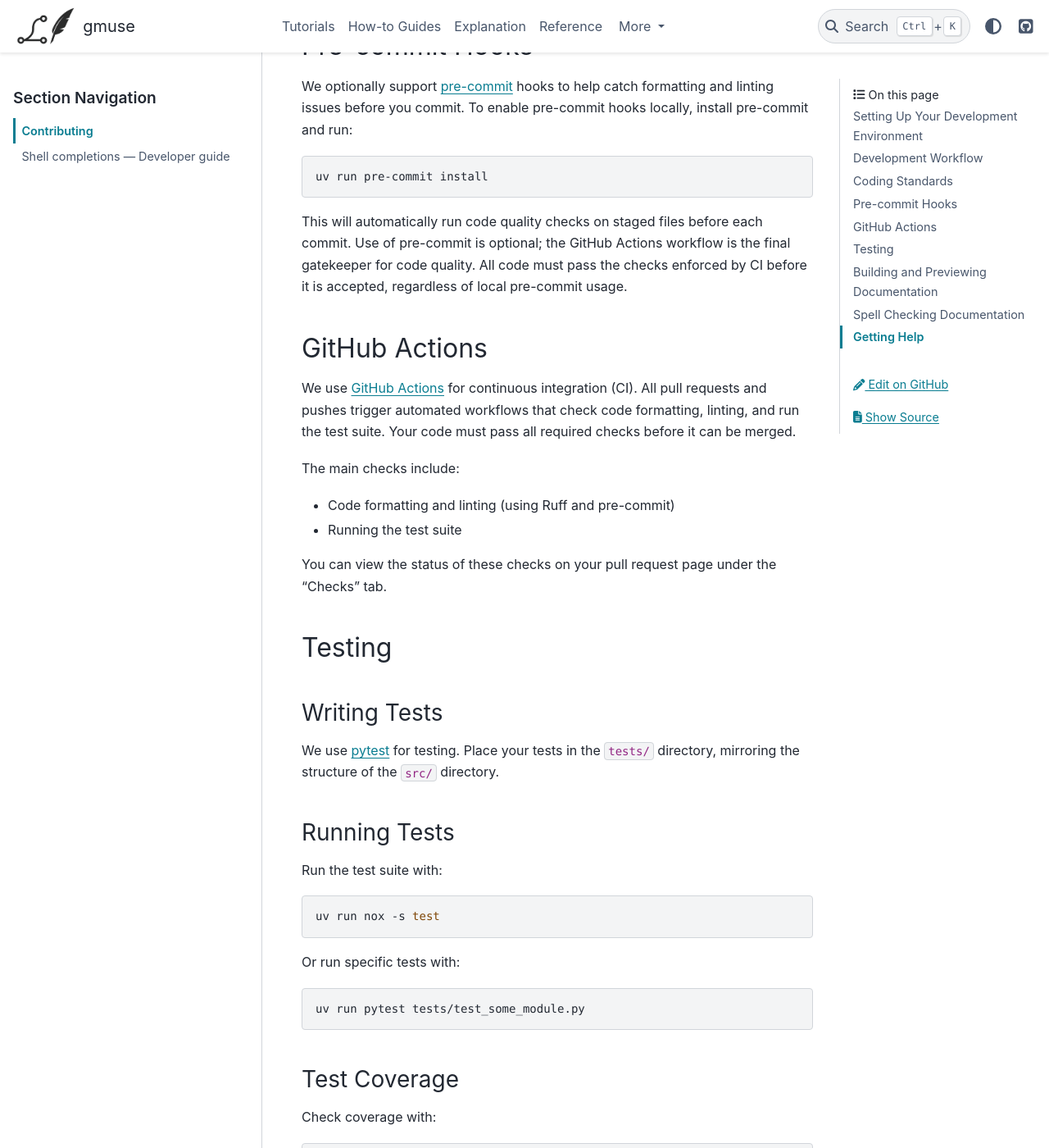
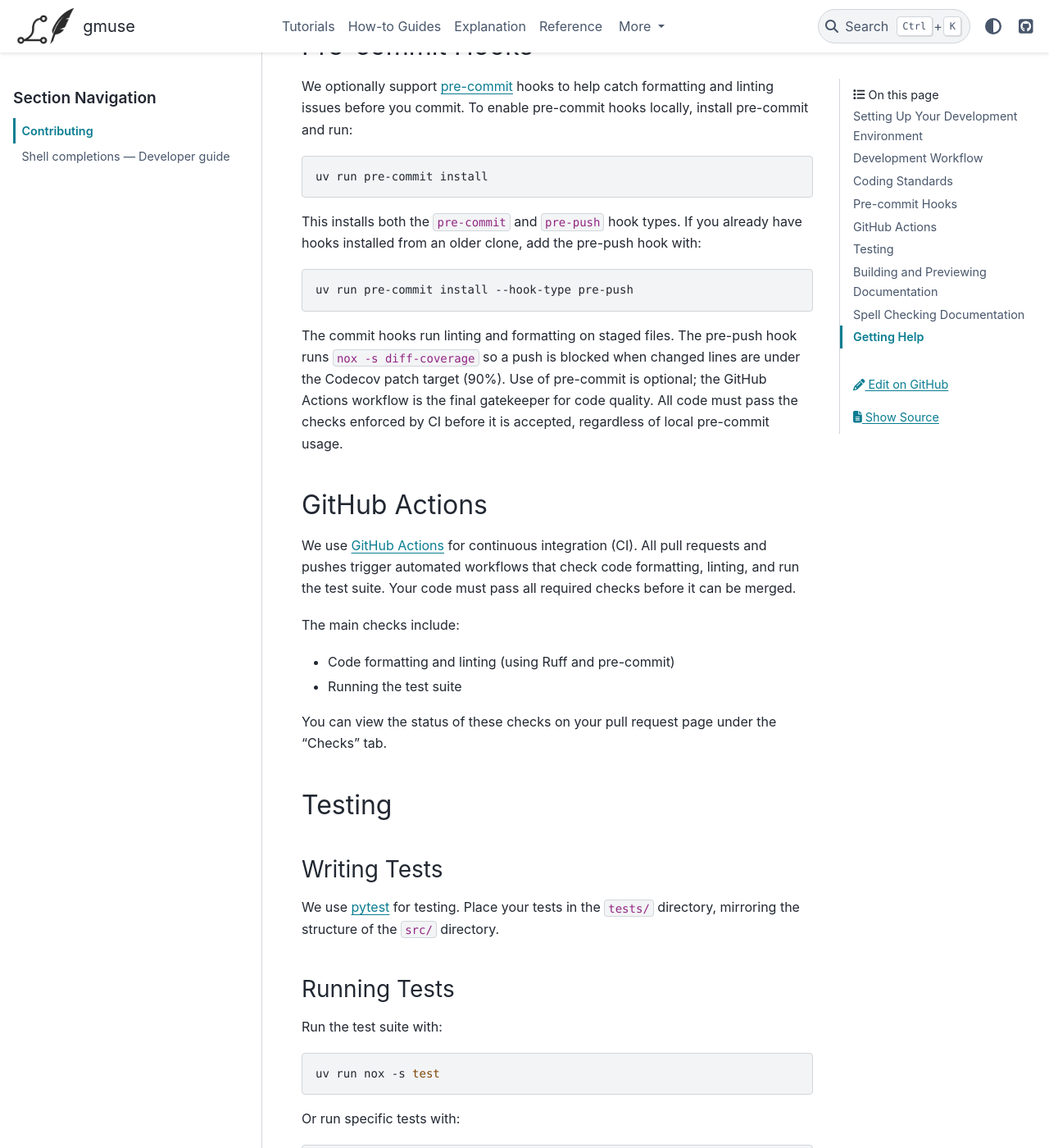
Before and after one commit to rvforest/gmuse, a Sphinx documentation site: the page built from docs/source/development/contributing.md, in a window 1280 px wide and 1400 px high, scrolled down 2924 px. Shown: the whole window at 82% size. Built offline with Sphinx 7.4.7 and the PyData theme 0.15.4, drawn with Linux system fonts in a browser that asks for light colours; pages that are not in the unit, such as notebooks, are missing from menus; some of the changed text lies outside the part shown.

Commit message:
docs: document the local diff-coverage check and pre-push hook
Note how to install the pre-push hook and how to run nox -s
diff-coverage, including the compare-branch override for stacked PRs.

````diff
--- a/docs/source/development/contributing.md
+++ b/docs/source/development/contributing.md
@@ -119,7 +119,15 @@ To enable pre-commit hooks locally, install pre-commit and run:
 uv run pre-commit install
 ```
 
-This will automatically run code quality checks on staged files before each commit.
+This installs both the `pre-commit` and `pre-push` hook types.
+If you already have hooks installed from an older clone, add the pre-push hook with:
+
+```bash
+uv run pre-commit install --hook-type pre-push
+```
+
+The commit hooks run linting and formatting on staged files.
+The pre-push hook runs `nox -s diff-coverage` so a push is blocked when changed lines are under the Codecov patch target (90%).
 Use of pre-commit is optional; the GitHub Actions workflow is the final gatekeeper for code quality. All code must pass the checks enforced by CI before it is accepted, regardless of local pre-commit usage.
 
 ## GitHub Actions
@@ -162,6 +170,17 @@ Check coverage with:
 ```bash
 uv run nox -s coverage
 ```
+
+To check coverage of the current diff against `origin/main` (the same 90% patch target Codecov uses):
+
+```bash
+uv run nox -s diff-coverage
+```
+
+For a stacked PR, compare against another branch with
+`uv run nox -s diff-coverage -- --compare-branch origin/other-branch`
+or the `DIFF_COVER_COMPARE_BRANCH` environment variable.
+Remaining arguments after `--compare-branch` are forwarded to pytest.
 
 ## Building and Previewing Documentation
 
````
